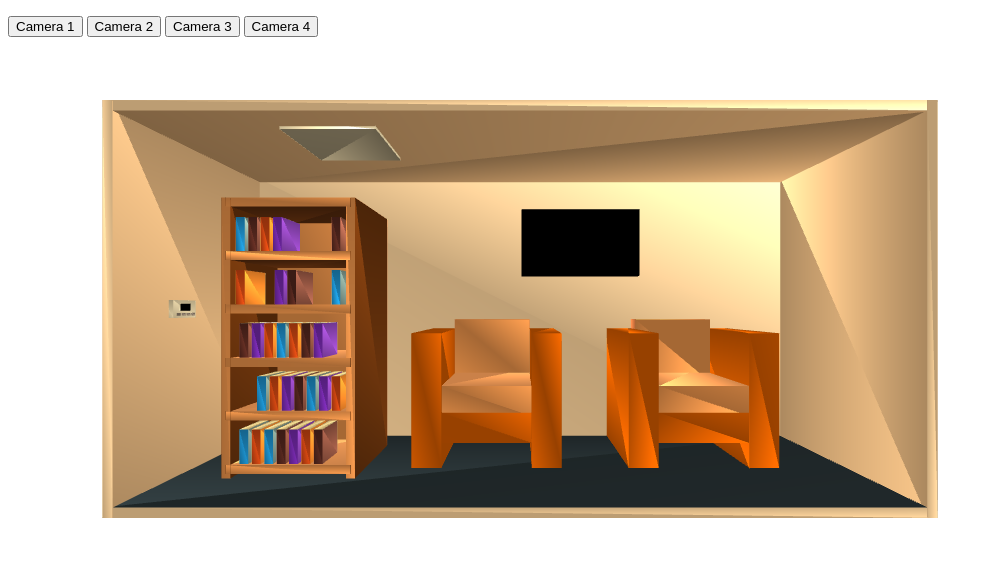
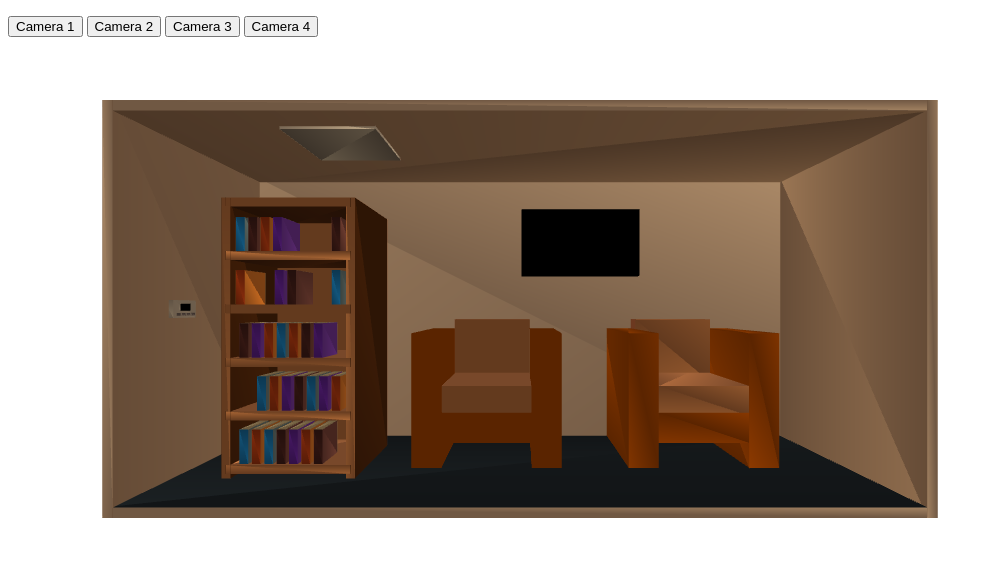
Before and after one commit to CStratton00/CST-310, a plain HTML site: page SceneRender/sceneRender.html in a window 1280 px wide. Shown: the whole page, without its empty margins (0-993 px from the left). Drawn offline with Linux system fonts and the light colour scheme; animation ran at ten frames a second.

Commit message:
light pt2
Still doesn't work quite right

```diff
--- a/SceneRender/sceneRender.html
+++ b/SceneRender/sceneRender.html
@@ -57,8 +57,8 @@ void main() {
 	  specular = vec4( 0.0, 0.0, 0.0, 1.0 );
     }
 
-    fColor = ( ambient + diffuse + specular ) * vColor;
-
+    //fColor = ( .2 * ambient + diffuse + 2.0 * specular ) * vColor;
+    fColor = (ambient + specular) * vColor;
     fColor.a = 1.0;
     gl_Position = projectionMatrix * modelViewMatrix * vPosition;
 
--- a/SceneRender/sceneRender.js
+++ b/SceneRender/sceneRender.js
@@ -235,8 +235,8 @@ var eye;
 const at = vec3( 0.0, 0.0, 0.0 );
 const up = vec3( 0.0, 1.0, 0.0 );
 
-var lightPosition = vec4( 0.0, 0.95, 0.0, 0.0 );
-var lightAmbient = vec4( 0.99, 0.906, 0.714, 1.0 );
+var lightPosition = vec4( -2.0, -1.0, 1.0, 0.0 );
+var lightAmbient = vec4( 0.59, 0.506, 0.414, 1.0 );
 var lightDiffuse = vec4( 0.99, 0.906, 0.714, 1.0 );
 var lightSpecular = vec4( 0.99, 0.906, 0.714, 1.0 );
 
```
